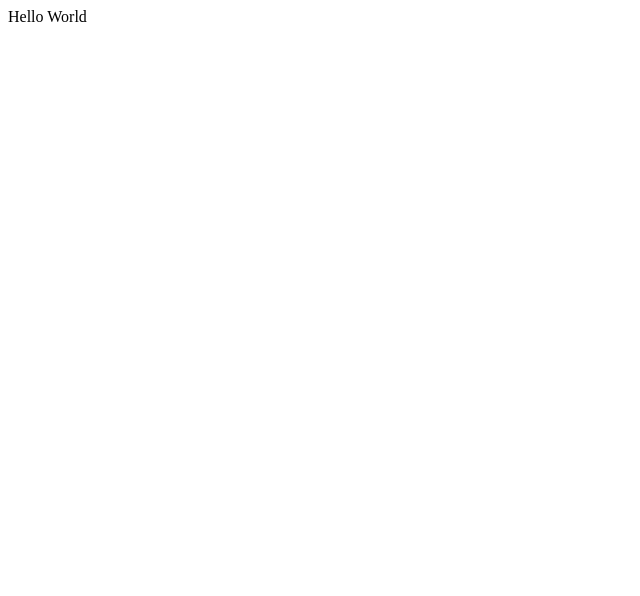
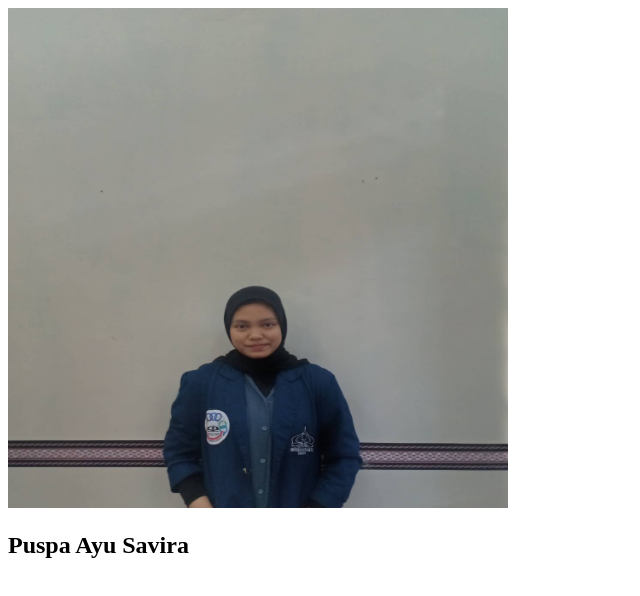
Before and after one commit to puspa15/my-repo-from-remote, a plain HTML site: page index.html in a window 1280 px wide. Shown: the whole page, without its empty margins (0-640 px from the left). Drawn offline with Linux system fonts and the light colour scheme.

Commit message:
Changed Hello world with img and h2 to display simple profile data. Image file added in the folder images and used as resource in the img element in index.html file

```diff
--- a/index.html
+++ b/index.html
@@ -4,7 +4,10 @@
   </head>
 
   <body>
-    Hello World
+    <div>
+        <img src="images/puspa_ayu.jpg" alt="profile image" height="500" width="500"/>
+        <h2>Puspa Ayu Savira</h2>
+     </div>
   </body>
 
 </html>
```
Also changed, not shown: images/puspa_ayu.jpg (added).
